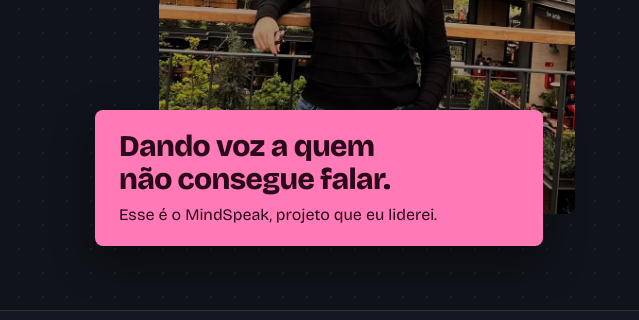
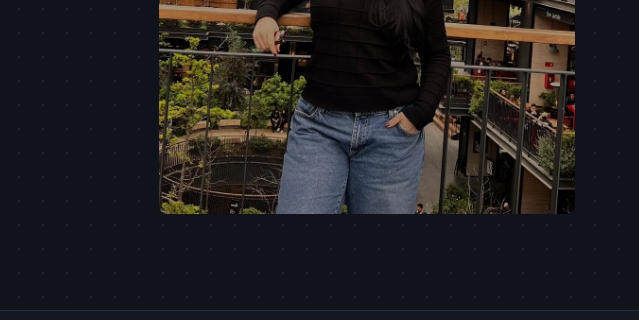
Before and after one commit to sosoakemi/Portfolio, a plain HTML site: page index.html in a window 1280 px wide. Shown: the part 459-779 px from the top of the page, 641-1280 px from the left. Drawn offline with nearby package versions, Linux system fonts and the light colour scheme.

Commit message:
Remove o card de destaque da foto do topo

```diff
--- a/index.html
+++ b/index.html
@@ -74,10 +74,6 @@
 
           <div class="hero__side">
             <img class="hero__photo" src="img/eu.jpg" width="880" height="1100" alt="Sophia Akemi de blusa preta e calça jeans, encostada em um guarda-corpo entre prédios espelhados." />
-            <a class="impact" href="#projetos">
-              <strong>Dando voz a quem não consegue falar.</strong>
-              <span>Esse é o MindSpeak, projeto que eu liderei.</span>
-            </a>
           </div>
         </div>
 </section>
--- a/styles.css
+++ b/styles.css
@@ -218,41 +218,6 @@ h1 {
   object-fit: cover;
   object-position: 50% 30%;
   border-radius: var(--radius);
-}
-
-.impact {
-  position: absolute;
-  left: -64px;
-  right: 32px;
-  bottom: -32px;
-  display: block;
-  padding: 20px 24px;
-  background: var(--pink);
-  border-radius: var(--radius);
-  box-shadow: 0 16px 40px rgba(0, 0, 0, 0.45);
-  color: var(--on-pink);
-  text-decoration: none;
-  transition: background 150ms ease;
-}
-
-.impact:hover {
-  background: var(--pink-strong);
-}
-
-.impact strong {
-  display: block;
-  font-size: 1.875rem;
-  font-weight: 800;
-  line-height: 1.1;
-  letter-spacing: -0.02em;
-  text-wrap: balance;
-}
-
-.impact span {
-  display: block;
-  margin-top: 8px;
-  font-size: 1rem;
-  line-height: 1.4;
 }
 
 .hero__role {
@@ -743,11 +708,6 @@ h1 {
     width: min(100%, 440px);
   }
 
-  .impact {
-    position: relative;
-    inset: auto;
-    margin: -64px 16px 0;
-  }
 }
 
 @media (max-width: 640px) {
```
Also changed, not shown: img/og.jpg.
